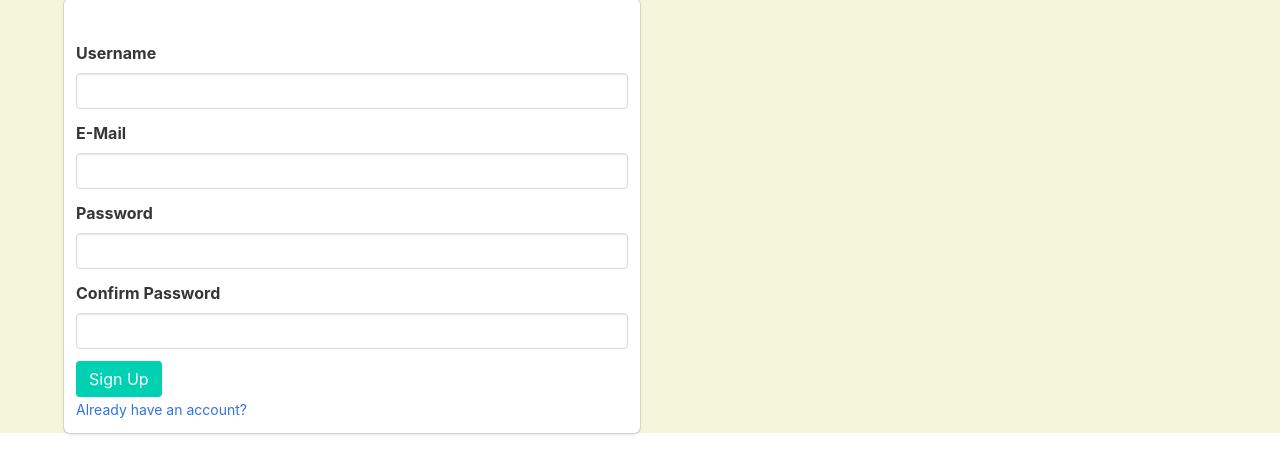
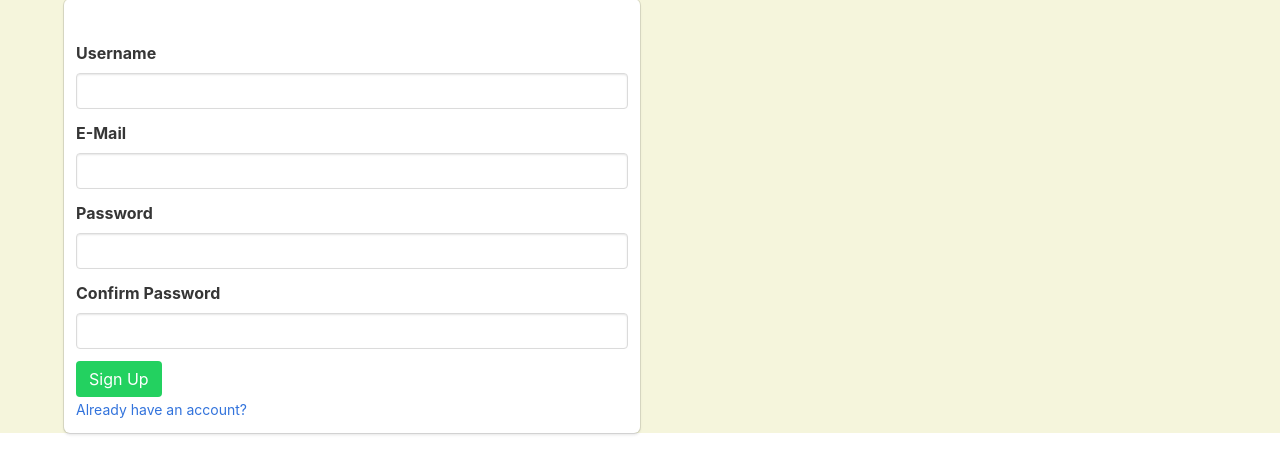
Before and after one commit to ojasiiitd/Authentication-Flask-SQLAlchemy, a Flask app: page /signup in a window 1280 px wide. Shown: the part 261-735 px from the top of the page. Run offline with Flask 2, Linux system fonts and the light colour scheme; some libraries are stand-ins or nearby versions.

Commit message:
Changing links to url_for()

```diff
--- a/app/templates/signup.html
+++ b/app/templates/signup.html
@@ -66,11 +66,11 @@
                     {% endif %}
 			</div>
 			<div class="field">
-                {{ form.submit(class="button is-primary") }}
+                {{ form.submit(class="button is-success") }}
             </div>
         </form>
         <div>
-            <a href="/login" class="is-link">
+            <a href="{{ url_for('loginpage') }}" class="is-link">
                 <small>Already have an account?</small>
             </a>
         </div>
```
